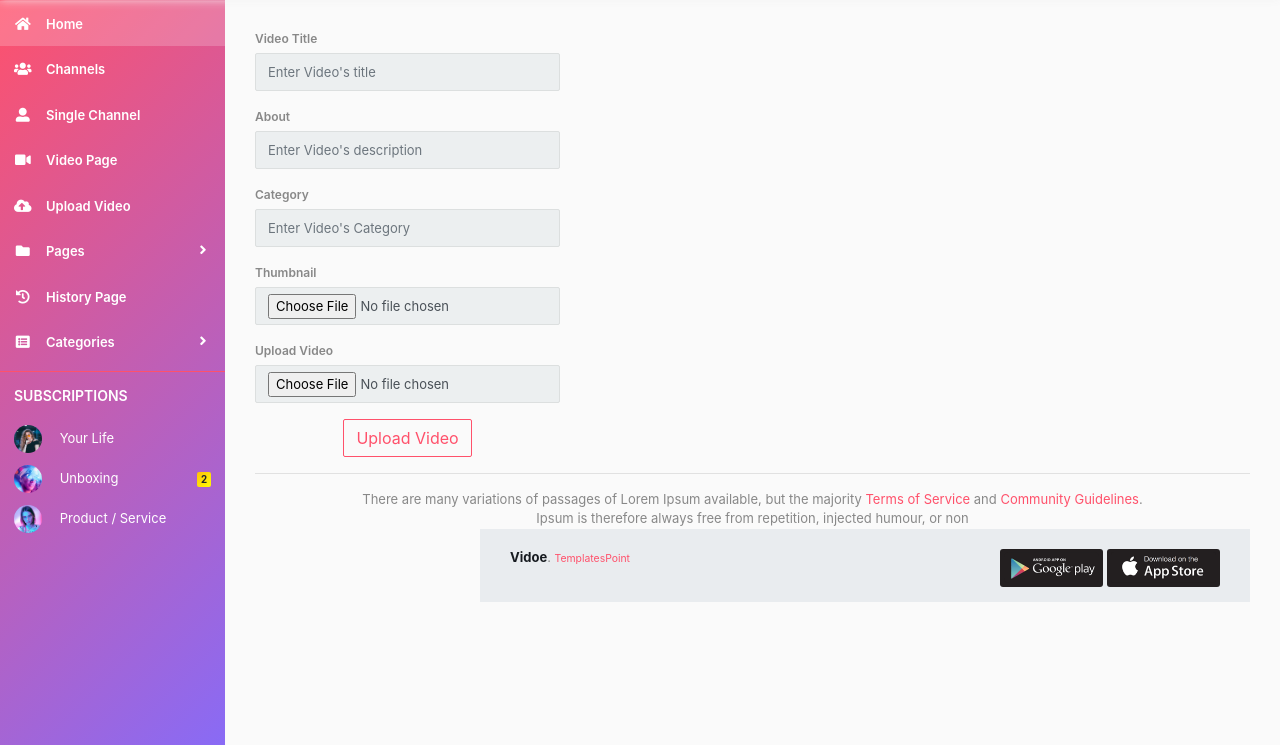
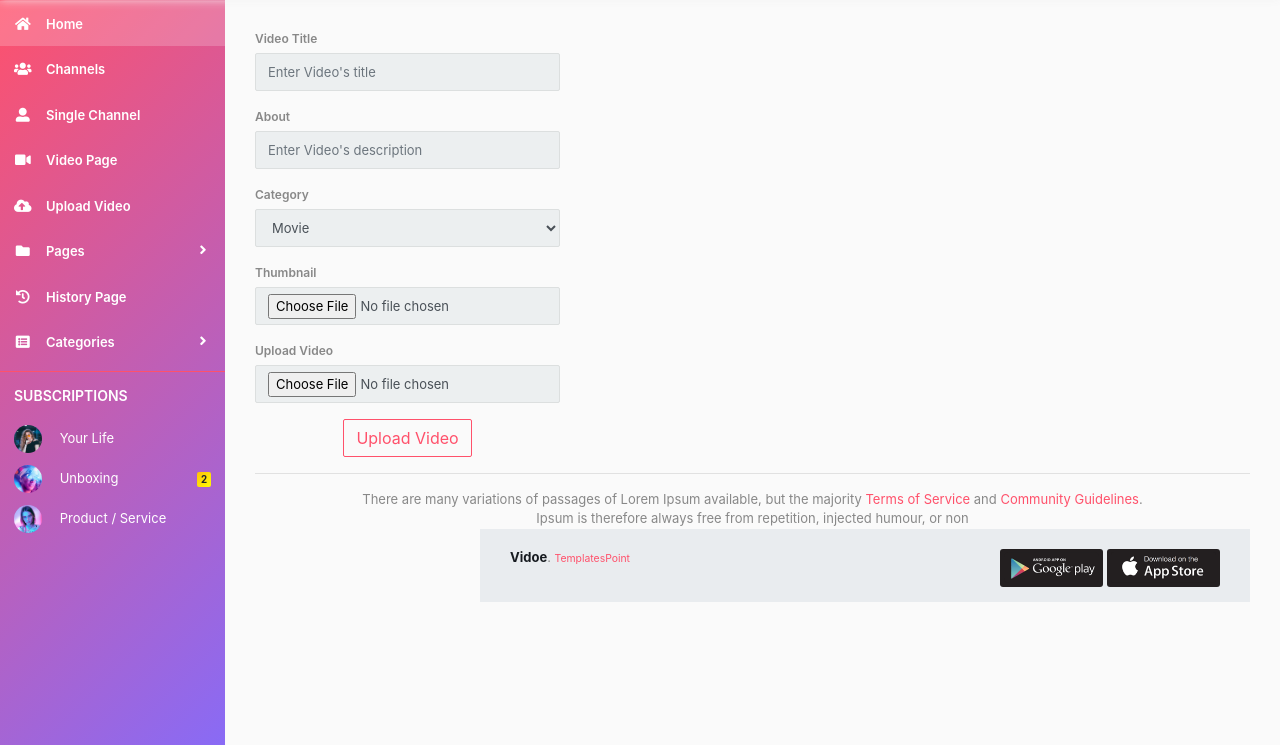
Before and after one commit to adhm-dell/VIDOE, a PHP site: page /upload-video.php in a window 1280 px wide. Shown: the part 55-800 px from the top of the page. Run offline with PHP 8.4, Linux system fonts and the light colour scheme.

Commit message:
fixing upload videos

```diff
--- a/Controllers/VideoController.php
+++ b/Controllers/VideoController.php
@@ -7,7 +7,8 @@ class VideoController
     private DBController $db;
     private $errors = [];
 
-    public function __construct(){
+    public function __construct()
+    {
         $this->db = new DBController();
     }
 
@@ -21,42 +22,56 @@ class VideoController
         //implement this
         return new Video();
     }
+    public function setVideoData(array $data): Video
+    {
+
+        $video = new Video();
+        $video->setVideoTitle($_POST['title']);
+        $video->setVideoDescription($_POST['description']);
+        $video->setViews(0);
+        $video->setLikes(0);
+        $video->setComments(0);
+        $video->setCategoryId((int) $_POST['category']);
+        return $video;
+    }
     public function createVideo(Video $video): bool
     {
-        if($this->db->openConnection()){
+        if ($this->db->openConnection()) {
             $video_data = [
                 "title" => $video->getVideoTitle(),
                 "descreption" => $video->getVideoDescription(),
+                "upload_date" => date('Y-m-d'),
+                "thumbnail" => $video->getVideoThumbnail(),
                 "file_path" => $video->getVideoUrl(),
-                "thumbnail" => $video->getVideoThumbnail(),
+                "channel_id" => $video->getChannelId(),
                 "category_id" => $video->getCategoryId(),
                 "watches" => 0,
                 "num_of_reports" => 0
             ];
             $insertion_id = $this->db->insert($video_data, "video");
-            if($insertion_id > 0){
-                $video->setVideoId($insertion_id);
-                $_SESSION['videoid'] = $video->getVideoId();
-                $_SESSION['videoTitle'] = $video->getVideoTitle();
-                $_SESSION['videoDescription'] = $video->getVideoDescription();
-                $_SESSION['videoPath'] = $video->getVideoUrl();
-                $_SESSION['videoThumbnail'] = $video->getVideoThumbnail();
-                $_SESSION['videoCategory'] = $video->getCategoryId();
+            if ($insertion_id > 0) {
+                // $video->setVideoId($insertion_id);
+                // $_SESSION['videoid'] = $video->getVideoId();
+                // $_SESSION['videoTitle'] = $video->getVideoTitle();
+                // $_SESSION['videoDescription'] = $video->getVideoDescription();
+                // $_SESSION['videoPath'] = $video->getVideoUrl();
+                // $_SESSION['videoThumbnail'] = $video->getVideoThumbnail();
+                // $_SESSION['videoCategory'] = $video->getCategoryId();
                 return true;
-            }else{
-                if($video->getVideoTitle() == ''){
+            } else {
+                if ($video->getVideoTitle() == '') {
                     $this->errors['title'] = "Please enter a title for the video";
                 }
-                if($video->getVideoDescription() == ''){
+                if ($video->getVideoDescription() == '') {
                     $this->errors['description'] = "Please enter a description for the video";
                 }
-                if($video->getVideoUrl() == ''){
+                if ($video->getVideoUrl() == '') {
                     $this->errors['video'] = "Please upload a video";
                 }
-                if($video->getVideoThumbnail() == ''){
+                if ($video->getVideoThumbnail() == '') {
                     $this->errors['thumbnail'] = "Please upload a photo for the video";
                 }
-                if($video->getCategoryId() === 0){
+                if ($video->getCategoryId() === 0) {
                     $this->errors['category'] = "Please enter a category for the video";
                 }
                 return false;
@@ -95,7 +110,8 @@ class VideoController
         return [];
     }
 
-    public function getVideoErrors() : array{
+    public function getVideoErrors(): array
+    {
         return $this->errors;
     }
 }
--- a/Models/Video.php
+++ b/Models/Video.php
@@ -8,12 +8,11 @@ class Video
     private string $video_url = '';
     private string $video_thumbnail = '';
     private int $category_id = 0;
-    private int $channel_id;
+    private ?int $channel_id = null;
     private int $views;
     private int $likes; //need to be added in class diagram
     private int $comments; //need to be added in class diagram
-    // private int $duration; //need to be added in class diagram //! ???
-    private string $created_at; //need to be added in class diagram
+    private string $upload_date; //need to be added in class diagram
 
     public function setVideoId(int $video_id): void
     {
@@ -70,9 +69,9 @@ class Video
     //     $this->duration = $duration;
     // }
 
-    public function setCreatedAt(string $created_at): void
+    public function setCreatedAt(string $upload_date): void
     {
-        $this->created_at = $created_at;
+        $this->upload_date = $upload_date;
     }
 
     // getters
@@ -101,7 +100,7 @@ class Video
         return $this->video_thumbnail;
     }
 
-    public function getChannelId(): int
+    public function getChannelId(): int | null
     {
         return $this->channel_id;
     }
@@ -126,13 +125,8 @@ class Video
         return $this->category_id;
     }
 
-    // public function getDuration(): int
-    // {
-    //     return $this->duration;
-    // }
-
-    public function getCreatedAt(): string
+    public function getUploadDate(): string
     {
-        return $this->created_at;
+        return $this->upload_date;
     }
 }
--- a/View/login.php
+++ b/View/login.php
@@ -21,7 +21,7 @@ if ($_SERVER['REQUEST_METHOD'] === 'POST') {
          unset($_POST['username_or_email']);
          $user->setUsername($_POST['username']);
       }
-      $user->setPassword($_POST['password']);
+      $user->setPassword(sha1($_POST['password']));
       $auth = new Auth();
       if ($auth->login($user)) {
          header('Location: index.php');
--- a/View/register.php
+++ b/View/register.php
@@ -13,7 +13,7 @@ if ($_SERVER['REQUEST_METHOD'] == 'POST') {
    if (!$errors) {
       $user = new User();
       $user->setUsername($_POST['username']);
-      $user->setPassword($_POST['password']);
+      $user->setPassword(sha1($_POST['password']));
       $user->setEmail($_POST['email']);
       $user->setCountry($_POST['country']);
       if (isset($_FILES['pic'])) {
@@ -105,7 +105,7 @@ if ($_SERVER['REQUEST_METHOD'] == 'POST') {
                      </div>
                      <div class="form-group">
                         <label>Profile picture</label>
-                        <input type="file" class="form-control" placeholder="Enter profile picture" name="pic" class="form-control"/>
+                        <input type="file" class="form-control" placeholder="Enter profile picture" name="pic" class="form-control" />
                      </div>
                      <div class="mt-4">
                         <button type="submit" class="btn btn-outline-primary btn-block btn-lg">Sign Up</button>
--- a/View/upload-video.php
+++ b/View/upload-video.php
@@ -5,47 +5,33 @@ require_once '../Models/Video.php';
 require_once '../Controllers/VideoController.php';
 require_once '../Controllers/DBController.php';
 
-$requiredFields = ['title', 'description', 'category', 'thumbnail', 'video'];
+$requiredFields = ['title', 'description', 'category'];
 $processor = new FormProcessor();
 $errors = array();
 $db = new DBController();
 $uploadSuccess;
 
-if ($_SERVER['REQUEST_METHOD'] == 'POST') {
+if ($_SERVER['REQUEST_METHOD'] === 'POST') {
    $processor->handleFormSubmission($_POST, $requiredFields);
    $errors = $processor->getErrors();
-   if ($errors) {
-      $video = new Video();
-      $video->setVideoTitle($_POST['title']);
-      $video->setVideoDescription($_POST['description']);
-      $video->setViews(0);
-      $video->setLikes(0);
-      $video->setComments(0);
-      if (isset($_GET['category'])) {
-         $whereClause = '(username = ' . "'" . $_POST['category'] . "'" . ')';
-         $result = $db->select($whereClause, tableName: "category");
-         if ($result == []) {
-            $categoryData = [
-               "name" => $_POST['category']
-            ];
-            $db->insert($categoryData, "category");
-         } else {
-            $video->setCategoryId($result[0]['id']);
-         }
-      }
-      if (isset($_FILES['video']) && $_FILES['thumbnail']) {
-         $video_path = __DIR__ . "\\assets\\Videos\\"  . $_FILES['video']['name'];
-         $thumbnail_path = __DIR__ . "\\assets\\Thumbnails\\"  . $_FILES['thumbnail']['name'];
+   if (!$errors) {
+      $videoController = new VideoController();
+      $video = $videoController->setVideoData($_POST);
+      if ($_FILES['video']['tmp_name'] != '' && $_FILES['thumbnail'] != '') {
+         $video_path = __DIR__ . "\\assets\\Videos\\" .  uniqid() . $_FILES['video']['name'];
+         $thumbnail_path = __DIR__ . "\\assets\\Thumbnails\\" . uniqid() . $_FILES['thumbnail']['name'];
          move_uploaded_file($_FILES['video']['tmp_name'], $video_path);
          move_uploaded_file($_FILES['thumbnail']['tmp_name'], $thumbnail_path);
          $video->setVideoThumbnail($thumbnail_path);
          $video->setVideoUrl($video_path);
-      }
-      $controller = new VideoController();
-      if ($controller->createVideo($video)) {
-         $uploadSuccess = "Video uploaded successfully";
+         if ($videoController->createVideo($video)) {
+            header('Location: index.php');
+         } else {
+            $errors = $videoController->getVideoErrors();
+         }
       } else {
-         $errors = $controller->getVideoErrors();
+         $errors['thumbnail'] = "Thumbnail is required";
+         $errors['video'] = "Video is required";
       }
    }
 }
@@ -262,7 +248,11 @@ if ($_SERVER['REQUEST_METHOD'] == 'POST') {
                            <div class="col-lg-12">
                               <div class="form-group">
                                  <label for="e3">Category</label>
-                                 <input type="text" placeholder="Enter Video's Category" id="e3" class="form-control" name="category">
+                                 <select class="form-control" name="category">
+                                    <option value="1">Movie</option>
+                                    <option value="2">Music</option>
+                                    <option value="3">TV</option>
+                                 </select>
                                  <span class="error-message"><?php if (isset($errors["category"])) {
                                                                   echo $errors["category"];
                                                                } ?></span>
```
Also changed, not shown: View/assets/Thumbnails/images.jpeg (deleted).
